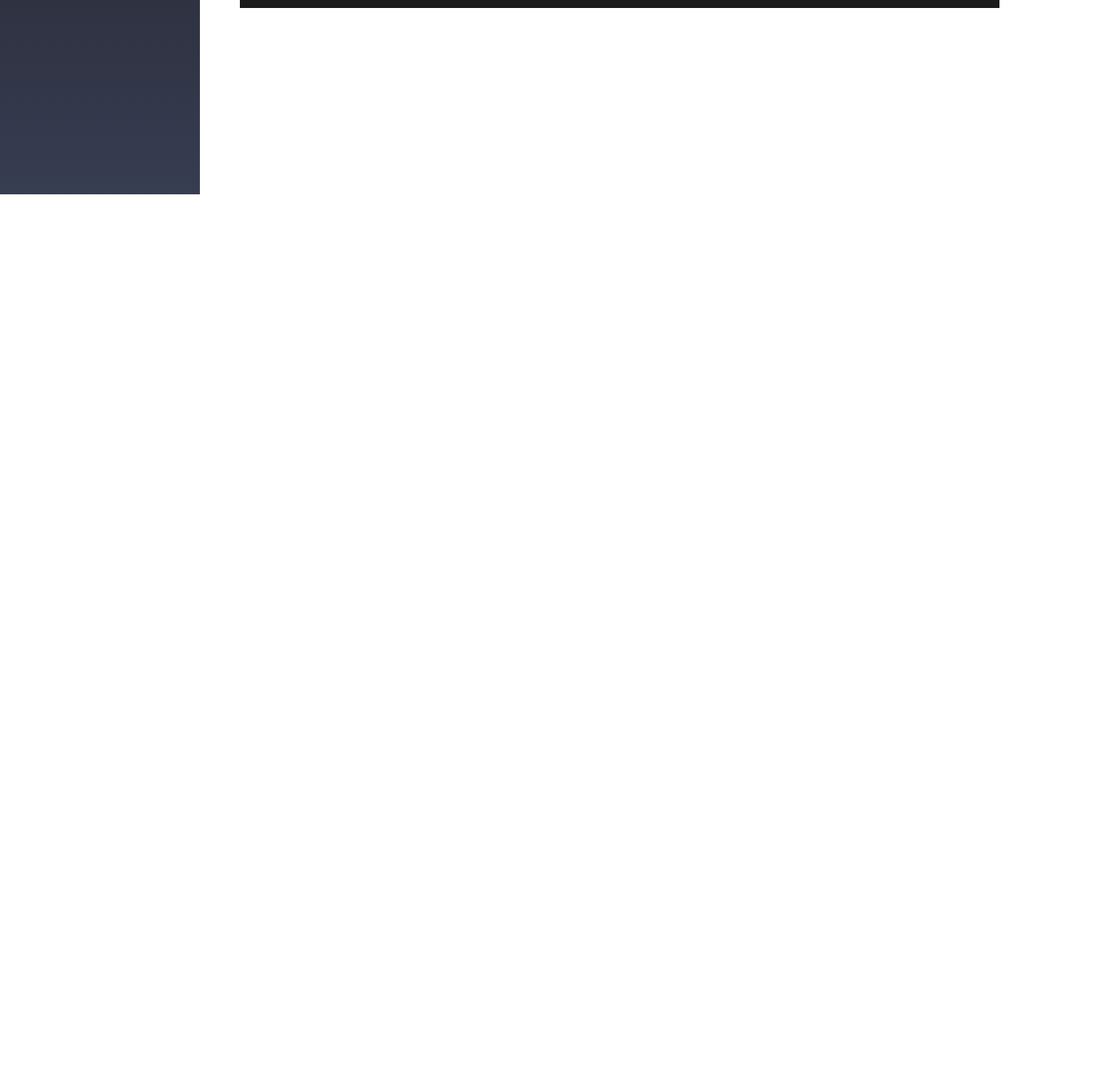
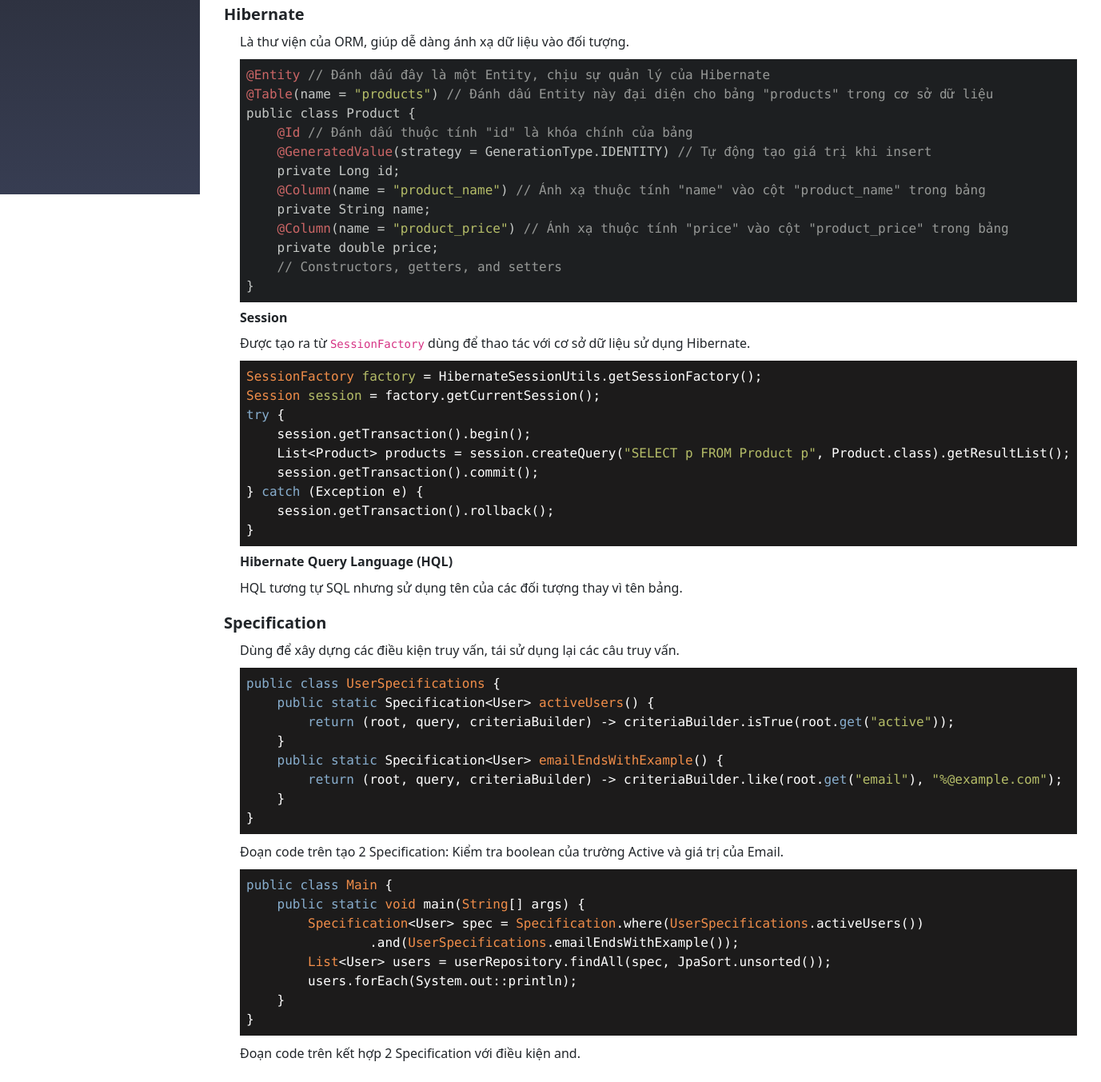
Before and after one commit to hieuvd99/project99-vue, a Vue app: page /learn/spring/spring-jpa in a window 1280 px wide. Shown: the part 612-1965 px from the top of the page at 80% size, 1377 px wide, since content can reach past the window. Before the commit the page ends 800 px from the top, so only its background shows below. Built offline with nearby package versions, Linux system fonts and the light colour scheme.

Commit message:
coding update leaning spring JPA

```diff
--- a/src/components/learns/spring/common/DashboardSpring.vue
+++ b/src/components/learns/spring/common/DashboardSpring.vue
@@ -3,6 +3,7 @@
         <Sidebar/>
         <div class="content">
             <router-view/>
+            <br/><br/><br/>
         </div>
     </div>
 </template>
--- a/src/components/learns/spring/common/SidebarSpring.vue
+++ b/src/components/learns/spring/common/SidebarSpring.vue
@@ -15,6 +15,9 @@
             </router-link>
             <router-link to="/learn/spring/spring-jpa" active-class="active" exact class="side-btn">
                 <div class="link-container">Spring JPA</div>
+            </router-link>
+            <router-link to="/learn/spring/relationship" active-class="active" exact class="side-btn">
+                <div class="link-container">Relationship</div>
             </router-link>
         </div>
     </div>
--- /dev/null
+++ b/src/components/learns/spring/course/Relationship.vue
@@ -0,0 +1,9 @@
+<template>
+    <div class="content-course">
+        <h1 class="title-content-course">@OneToOne</h1>
+    </div>
+</template>
+
+<style scoped>
+@import "@/assets/css/learns/common/course.css";
+</style>
--- a/src/components/learns/spring/course/SpringJPA.vue
+++ b/src/components/learns/spring/course/SpringJPA.vue
@@ -21,7 +21,64 @@
     List&lt;User&gt; <span style="color: #f08d49;">findUsersWithAtkAndDef</span><span style="color:rgb(255, 255, 255); font-weight:400;">(<span style="color:rgb(136, 174, 206); font-weight:400;">@Param(&quot;atk&quot;)</span> <span style="color:rgb(240, 141, 73); font-weight:400;">int</span> atk, <span style="color:rgb(136, 174, 206); font-weight:400;">@Param(&quot;def&quot;)</span> <span style="color:rgb(240, 141, 73); font-weight:400;">int</span> def)</span>;
 }</code></pre>
         </div>
+
+        <h5 class="title-child">Hibernate</h5>
+        <div class="text-content">
+            <p>Là thư viện của ORM, giúp dễ dàng ánh xạ dữ liệu vào đối tượng.</p>
+<pre><code id="htmlViewer" style="color:rgb(197, 200, 198); font-weight:400;background-color:rgb(29, 31, 33);background:rgb(29, 31, 33);display:block;padding: .5em;"><span style="color:rgb(204, 102, 102); font-weight:400;">@Entity</span> <span style="color:rgb(150, 152, 150); font-weight:400;">// Đánh dấu đây là một Entity, chịu sự quản lý của Hibernate</span>
+<span style="color:rgb(204, 102, 102); font-weight:400;">@Table</span>(name = <span style="color:rgb(181, 189, 104); font-weight:400;">&quot;products&quot;</span>) <span style="color:rgb(150, 152, 150); font-weight:400;">// Đánh dấu Entity này đại diện cho bảng &quot;products&quot; trong cơ sở dữ liệu</span>
+public class Product {
+    <span style="color:rgb(204, 102, 102); font-weight:400;">@Id</span> <span style="color:rgb(150, 152, 150); font-weight:400;">// Đánh dấu thuộc tính &quot;id&quot; là khóa chính của bảng</span>
+    <span style="color:rgb(204, 102, 102); font-weight:400;">@GeneratedValue</span>(strategy = GenerationType.IDENTITY) <span style="color:rgb(150, 152, 150); font-weight:400;">// Tự động tạo giá trị khi insert</span>
+    private Long id;
+    <span style="color:rgb(204, 102, 102); font-weight:400;">@Column</span>(name = <span style="color:rgb(181, 189, 104); font-weight:400;">&quot;product_name&quot;</span>) <span style="color:rgb(150, 152, 150); font-weight:400;">// Ánh xạ thuộc tính &quot;name&quot; vào cột &quot;product_name&quot; trong bảng</span>
+    private String name;
+    <span style="color:rgb(204, 102, 102); font-weight:400;">@Column</span>(name = <span style="color:rgb(181, 189, 104); font-weight:400;">&quot;product_price&quot;</span>) <span style="color:rgb(150, 152, 150); font-weight:400;">// Ánh xạ thuộc tính &quot;price&quot; vào cột &quot;product_price&quot; trong bảng</span>
+    private double price;
+    <span style="color:rgb(150, 152, 150); font-weight:400;">// Constructors, getters, and setters</span>
+}</code></pre>
+
+            <h6 class="title-child">Session</h6>
+            <p>Được tạo ra từ <code>SessionFactory</code> dùng để thao tác với cơ sở dữ liệu sử dụng Hibernate.</p>
+<pre><code id="htmlViewer" style="color:rgb(255, 255, 255); font-weight:400;background-color:rgb(28, 27, 27);background:rgb(28, 27, 27);display:block;padding: .5em;"><span style="color:rgb(240, 141, 73); font-weight:400;">SessionFactory</span> <span style="color:rgb(181, 189, 104); font-weight:400;">factory</span> <span style="color:rgb(255, 255, 255); font-weight:400;">=</span> HibernateSessionUtils.getSessionFactory();
+<span style="color:rgb(240, 141, 73); font-weight:400;">Session</span> <span style="color:rgb(181, 189, 104); font-weight:400;">session</span> <span style="color:rgb(255, 255, 255); font-weight:400;">=</span> factory.getCurrentSession();
+<span style="color:rgb(136, 174, 206); font-weight:400;">try</span> {
+    session.getTransaction().begin();
+    List&lt;Product&gt; products = session.createQuery(<span style="color:rgb(181, 189, 104); font-weight:400;">&quot;SELECT p FROM Product p&quot;</span>, Product.class).getResultList();
+    session.getTransaction().commit();
+} <span style="color:rgb(136, 174, 206); font-weight:400;">catch</span> (Exception e) {
+    session.getTransaction().rollback();
+}</code></pre>
+
+            <h6 class="title-child">Hibernate Query Language (HQL)</h6>
+            <p>HQL tương tự SQL nhưng sử dụng tên của các đối tượng thay vì tên bảng.</p>
+        </div>
+
+        <h5 class="title-child">Specification</h5>
+        <div class="text-content">
+            <p>Dùng để xây dựng các điều kiện truy vấn, tái sử dụng lại các câu truy vấn.</p>
+<pre><code id="htmlViewer" style="color:rgb(255, 255, 255); font-weight:400;background-color:rgb(28, 27, 27);background:rgb(28, 27, 27);display:block;padding: .5em;"><span style="color:rgb(136, 174, 206); font-weight:400;">public</span> <span style="color:rgb(136, 174, 206); font-weight:400;">class</span> <span style="color:rgb(240, 141, 73); font-weight:400;">UserSpecifications</span> {
+    <span style="color:rgb(255, 255, 255); font-weight:400;"><span style="color:rgb(136, 174, 206); font-weight:400;">public</span> <span style="color:rgb(136, 174, 206); font-weight:400;">static</span> Specification&lt;User&gt; <span style="color:rgb(240, 141, 73); font-weight:400;">activeUsers</span>()</span> {
+        <span style="color:rgb(136, 174, 206); font-weight:400;">return</span> (root, query, criteriaBuilder) -&gt; criteriaBuilder.isTrue(root.<span style="color:rgb(136, 174, 206); font-weight:400;">get</span>(<span style="color:rgb(181, 189, 104); font-weight:400;">&quot;active&quot;</span>));
+    }
+    <span style="color:rgb(255, 255, 255); font-weight:400;"><span style="color:rgb(136, 174, 206); font-weight:400;">public</span> <span style="color:rgb(136, 174, 206); font-weight:400;">static</span> Specification&lt;User&gt; <span style="color:rgb(240, 141, 73); font-weight:400;">emailEndsWithExample</span>()</span> {
+        <span style="color:rgb(136, 174, 206); font-weight:400;">return</span> (root, query, criteriaBuilder) -&gt; criteriaBuilder.like(root.<span style="color:rgb(136, 174, 206); font-weight:400;">get</span>(<span style="color:rgb(181, 189, 104); font-weight:400;">&quot;email&quot;</span>), <span style="color:rgb(181, 189, 104); font-weight:400;">&quot;%@example.com&quot;</span>);
+    }
+}</code></pre>
+            <p>Đoạn code trên tạo 2 Specification: Kiểm tra boolean của trường Active và giá trị của Email.</p>
+<pre><code id="htmlViewer" style="color:rgb(255, 255, 255); font-weight:400;background-color:rgb(28, 27, 27);background:rgb(28, 27, 27);display:block;padding: .5em;"><span style="color:rgb(136, 174, 206); font-weight:400;">public</span> <span style="color:rgb(136, 174, 206); font-weight:400;">class</span> <span style="color:rgb(240, 141, 73)">Main</span> {
+    <span style="color:rgb(136, 174, 206); font-weight:400;">public</span> <span style="color:rgb(136, 174, 206); font-weight:400;">static</span> <span style="color:rgb(240, 141, 73); font-weight:400;">void</span> <span class="hljs-title function_">main</span>(<span style="color:rgb(255, 255, 255); font-weight:400;"><span style="color:rgb(240, 141, 73); font-weight:400;">String</span>[] args</span>) {
+        <span style="color:rgb(240, 141, 73)">Specification</span>&lt;<span class="hljs-title class_">User</span>&gt; spec = <span style="color:rgb(240, 141, 73)">Specification</span>.<span class="hljs-title function_">where</span>(<span style="color:rgb(240, 141, 73)">UserSpecifications</span>.<span class="hljs-title function_">activeUsers</span>())
+                .<span class="hljs-title function_">and</span>(<span style="color:rgb(240, 141, 73)">UserSpecifications</span>.<span class="hljs-title function_">emailEndsWithExample</span>());
+        <span style="color:rgb(240, 141, 73)">List</span>&lt;<span class="hljs-title class_">User</span>&gt; users = userRepository.<span class="hljs-title function_">findAll</span>(spec, <span class="hljs-title class_">JpaSort</span>.<span class="hljs-title function_">unsorted</span>());
+        users.<span class="hljs-title function_">forEach</span>(<span class="hljs-title class_">System</span>.<span style="color:rgb(255, 255, 255); font-weight:400;">out</span>::println);
+    }
+}</code></pre>
+            <p>Đoạn code trên kết hợp 2 Specification với điều kiện and.</p>
+        </div>
+
     </div>
+
 </template>
 
 <style scoped>
--- a/src/routers/sidebar-spring.router.js
+++ b/src/routers/sidebar-spring.router.js
@@ -26,6 +26,11 @@ const routes =  [
         path: '/learn/spring/spring-jpa',
         component: () => import('../components/learns/spring/course/SpringJPA.vue')
       }
+      ,
+      {
+        path: '/learn/spring/relationship',
+        component: () => import('../components/learns/spring/course/Relationship.vue')
+      }
     ]
   }
 ]
--- a/src/services/auth.service.js
+++ b/src/services/auth.service.js
@@ -1,6 +1,6 @@
 import axios from 'axios';
 
-const API_URL = 'http://10.10.200.46:9999/api/auth/';
+const API_URL = 'http://localhost:9999/api/auth/';
 
 class AuthService {
   login(user) {
--- a/src/services/user.service.js
+++ b/src/services/user.service.js
@@ -1,7 +1,7 @@
 import axios from 'axios';
 import authHeader from './auth-header';
 
-const API_URL = 'http://10.10.200.46:9999/api/test/';
+const API_URL = 'http://localhost:9999/api/test/';
 
 class UserService {
   getPublicContent() {
```
